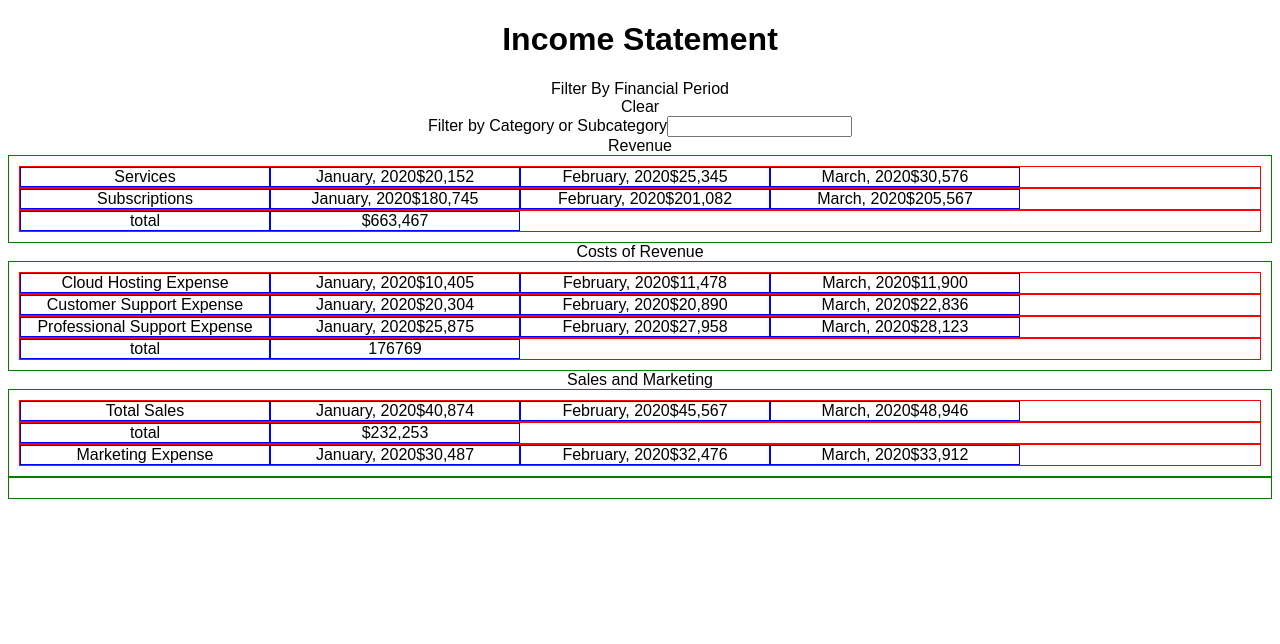
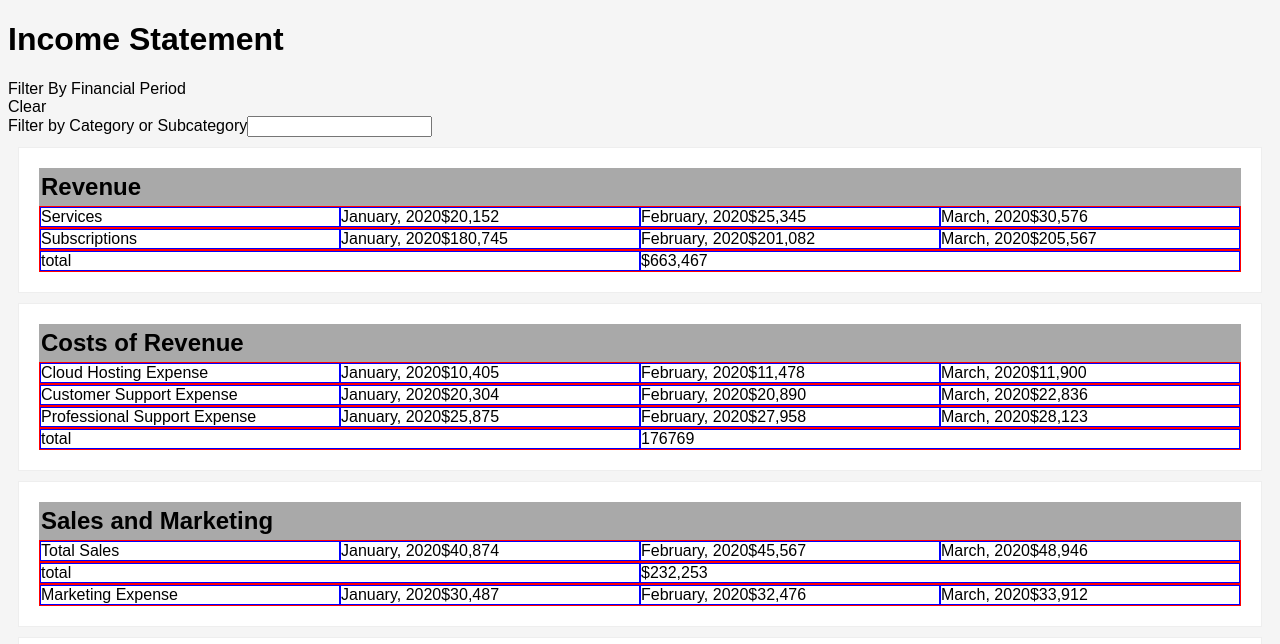
Before and after one commit to switzerb/IncomeStatementUI, a React (Create React App) app: page / in a window 1280 px wide. Shown: the top 644 px of the page. Built offline with nearby package versions, Linux system fonts and the light colour scheme.

Commit message:
Get some basic styles in there

```diff
--- a/src/IncomeStatementCategory.js
+++ /dev/null
@@ -1,13 +0,0 @@
-import React from "react";
-
-import "./IncomeStatementStyles.css";
-import IncomeStatementSubCategory from "./IncomeStatementSubCategory";
-
-export const IncomeStatementCategory = ({ category }) => {
-  const {subCategories} = category;
-  return (
-    <div className="IncomeContainer">
-      {subCategories && subCategories.map( sc => <IncomeStatementSubCategory subcategory={sc}/>)}
-    </div>
-  );
-};
--- a/src/IncomeStatementTable.js
+++ b/src/IncomeStatementTable.js
@@ -1,34 +1,25 @@
 import React from "react";
-import {IncomeStatementCategory} from "./IncomeStatementCategory";
-import FilterContext from "./FilterContext";
+import IncomeStatementSubCategory from "./IncomeStatementSubCategory";
+import Section from "./Section";
 
-const IncomeStatementTable = ({data, showPeriod}) => {
+const IncomeStatementTable = ({data}) => {
     const hasData = data.length > 0;
-    if(!hasData) { return <p>No information is available at this time.</p>}
+    console.log(hasData)
 
-    return (
-      <FilterContext.Consumer>
-          { filters => {
-              return (<div>
-                  {data.map((category) => {
-                      if(category.name && category.name.includes(filters.keyword) || filters.keyword === ""){
-                          return (
-                              <>
-                                  <div>
-                                      <div>{category.name}</div>
-                                  </div>
-                                  <div>
-                                      <div>
-                                          <IncomeStatementCategory category={category} />
-                                      </div>
-                                  </div>
-                              </>
-                          );
-                      }
-                  })}
-              </div>)
-          }}
-      </FilterContext.Consumer>
-  );
+    const renderCategories = () => {
+        return data.map((category) => {
+            const {subCategories} = category;
+
+            return (
+                <Section label={category.name}>
+                    <div className="IncomeContainer">
+                        {subCategories && subCategories.map( sc => <IncomeStatementSubCategory subcategory={sc}/>)}
+                    </div>
+                </Section>
+            );
+        })
+    }
+
+    return hasData ? <div>{renderCategories()}</div> : <p>No income data available.</p>;
 }
 export default IncomeStatementTable;
--- /dev/null
+++ b/src/Section.css
@@ -0,0 +1,12 @@
+.Section {
+    padding: 20px;
+    margin: 10px;
+    background-color: white;
+    border: 1px solid #eee;
+}
+
+.Section h2 {
+    background-color: darkgray;
+    margin: 0;
+    padding: 5px 2px;
+}
--- /dev/null
+++ b/src/Section.js
@@ -0,0 +1,11 @@
+import React from "react";
+
+import "./Section.css";
+
+const Section = ({label, children}) => {
+    return (<div className="Section">
+        {label && <h2>{label}</h2>}
+        {children}
+    </div>);
+}
+export default Section;
--- a/src/styles.css
+++ b/src/styles.css
@@ -1,6 +1,7 @@
-.App {
+html,
+body {
   font-family: sans-serif;
-  text-align: center;
+  background-color: whitesmoke;
 }
 
 .subcat-row {
@@ -9,6 +10,7 @@
 }
 
 .subcat-row div {
+  flex: 1;
   border: 1px solid blue;
   width: 20%;
 }
```
